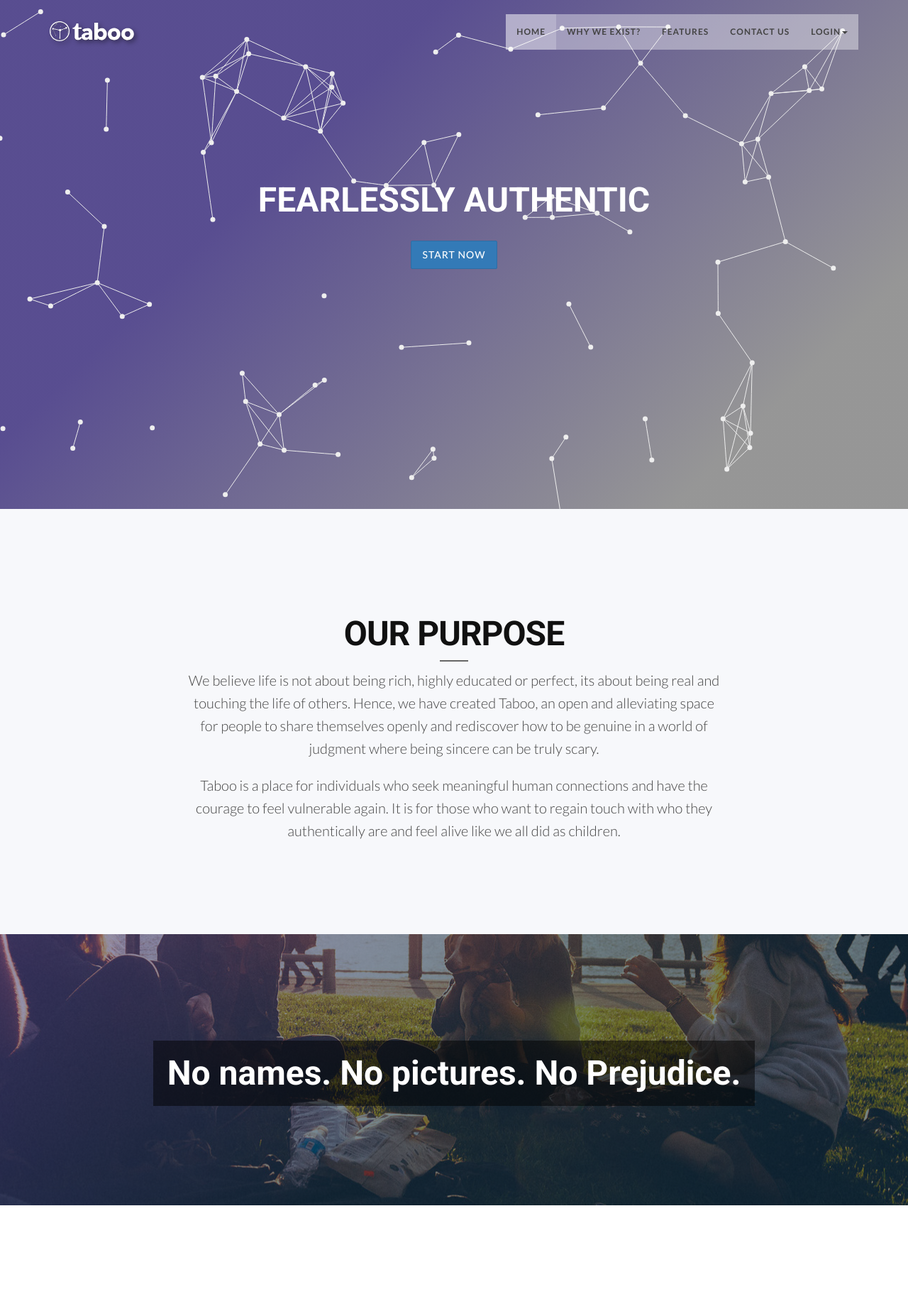
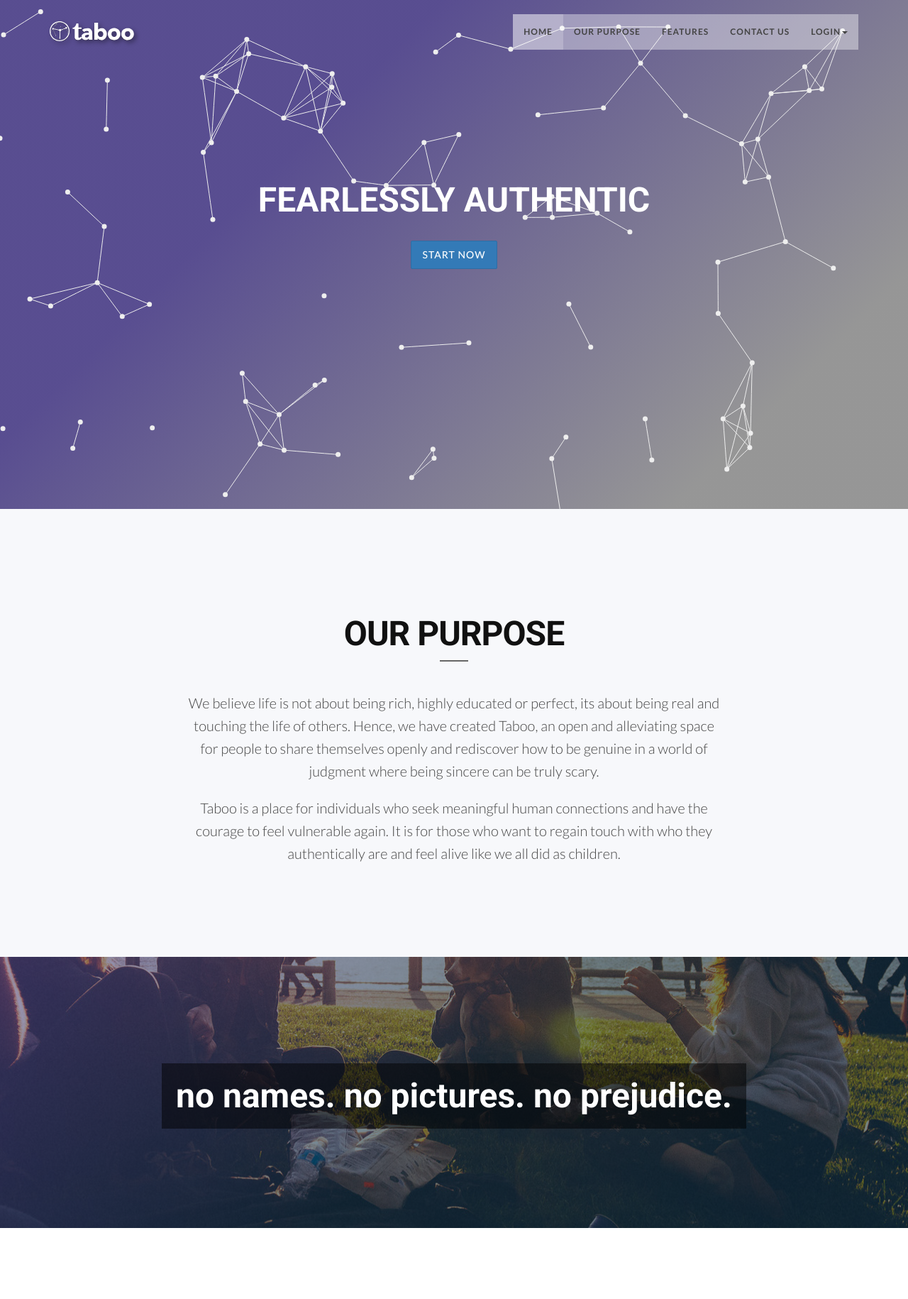
Before and after one commit to salimdaif/taboo, a Rails app: page / in a window 1280 px wide. Shown: the top 1830 px of the page at 71% size. Run offline with Rails 7, Linux system fonts and the light colour scheme; style sheets or scripts are compiled from the project's sources; parts of the project's set-up code (start-up, migrations or seed data) failed here and were passed over; some libraries are stand-ins or nearby versions.

Commit message:
Modified homepage + new credentials

```diff
--- a/app/models/user.rb
+++ b/app/models/user.rb
@@ -52,8 +52,8 @@ class User < ApplicationRecord
     init_answers
 
     response = Typhoeus::Request.post("https://gateway.watsonplatform.net/personality-insights/api/v3/profile?version=2016-10-20",
-                  :username => "7c39f62a-33c8-402d-9d31-304cf63ca8ec",
-                  :password => "LPJBLnwju46V",
+                  :username => "12675a65-b083-44ee-ba84-bb8fb76b134a",
+                  :password => "ZhsoPmspqOeh",
                   :headers => {'Content-Type' => 'text/plain;charset=utf-8'},
                   :body => {'data-binary' => File.open("tmp/answer_user_#{self.id}.txt")})
     self.insight = JSON.parse(response.response_body)
--- a/app/views/pages/home.html.erb
+++ b/app/views/pages/home.html.erb
@@ -29,7 +29,7 @@
           <div class="section-heading text-center">
           <h2 class="h-bold">Our purpose</h2>
           <div class="divider-header"></div>
-            <p>
+            <p></br>
              We believe life is not about being rich, highly educated or perfect, its about being real and touching the life of others. Hence, we have created Taboo, an open and alleviating space for people to share themselves openly and rediscover how to be genuine in a world of judgment where being sincere can be truly scary.
             </p>
             <p>
@@ -71,7 +71,7 @@
       <div class="row">
         <div class="col-md-12">
           <div class="text-center">
-          <h2 class="big-heading highlight-dark wow bounceInDown" data-wow-delay="0.2s">No names. No pictures. No Prejudice.</h2>
+          <h2 class="big-heading highlight-dark wow bounceInDown" data-wow-delay="0.2s">no names. no pictures. no prejudice.</h2>
           </div>
         </div>
       </div>
@@ -190,7 +190,7 @@
             <div class="section-heading text-center">
             <h2 class="h-bold">Contact us</h2>
             <div class="divider-header"></div>
-            <p>At Taboo, we take your privacy seriously. <br> Please visit our privacy policy for more information.</p>
+            <p>You can reach us at: <b> Tabooooland@gmail.com</b> <br> We'll be happy to hear your feedback :) </p>
             </div>
             </div>
           </div>
--- a/app/views/pages/intro.html.erb
+++ b/app/views/pages/intro.html.erb
@@ -29,7 +29,7 @@
           <div class="form-inputs">
             <h5> Step 2: Browse a Curated List of Confidents! </h5>
             <%= image_tag('intro2.png', size: "190x170") %>
-            <p> Based on your answers, our algorithm will give you better insight on your personality as well as provide you with a curated list of sincere individuals who fit you. Get to know them based on what really makes us who we are: our passions, fears, values, dreams, experiences.. <br><br> <strong> No names. No pictures. No Prejudice. </strong> </p>
+            <p> Based on your answers, our algorithm will give you better insight on your personality as well as provide you with a curated list of sincere individuals who fit you. Get to know them based on what really makes us who we are: our passions, fears, values, dreams, experiences.. <br><br> <strong> no names. no pictures. no prejudice. </strong> </p>
           </div>
             <div class="form-actions">
               <button class="btn btn-primary" onclick="openIntro('intro3')"> Next >></button>
--- a/app/views/shared/_navbar.html.erb
+++ b/app/views/shared/_navbar.html.erb
@@ -52,7 +52,7 @@
         <div class="collapse navbar-collapse navbar-right navbar-main-collapse">
           <ul class="nav navbar-nav"><%# link_to 'event', { controller: :pages, action: :home }, class: 'someClass', id: 'someId'  %>
             <li class="active"><%= link_to 'Home', root_path(anchor: 'intro')%></li>
-            <li><%= link_to 'Why we exist?', root_path(anchor: 'about')%></li>
+            <li><%= link_to 'Our Purpose', root_path(anchor: 'about')%></li>
             <li><%= link_to 'Features', root_path(anchor: 'service')%></li>
             <li><%= link_to 'Contact Us', root_path(anchor: 'contact')%></li>
             <li class="dropdown">
@@ -118,7 +118,7 @@
         <div class="collapse navbar-collapse navbar-right navbar-main-collapse">
           <ul class="nav navbar-nav"><%# link_to 'event', { controller: :pages, action: :home }, class: 'someClass', id: 'someId'  %>
             <li class="active"><%= link_to 'Home', root_path(anchor: 'intro')%></li>
-            <li><%= link_to 'Why we exist?', root_path(anchor: 'about')%></li>
+            <li><%= link_to 'Our purpose', root_path(anchor: 'about')%></li>
             <li><%= link_to 'Features', root_path(anchor: 'service')%></li>
             <li><%= link_to 'Contact Us', root_path(anchor: 'contact')%></li>
             <li class="dropdown">
```
